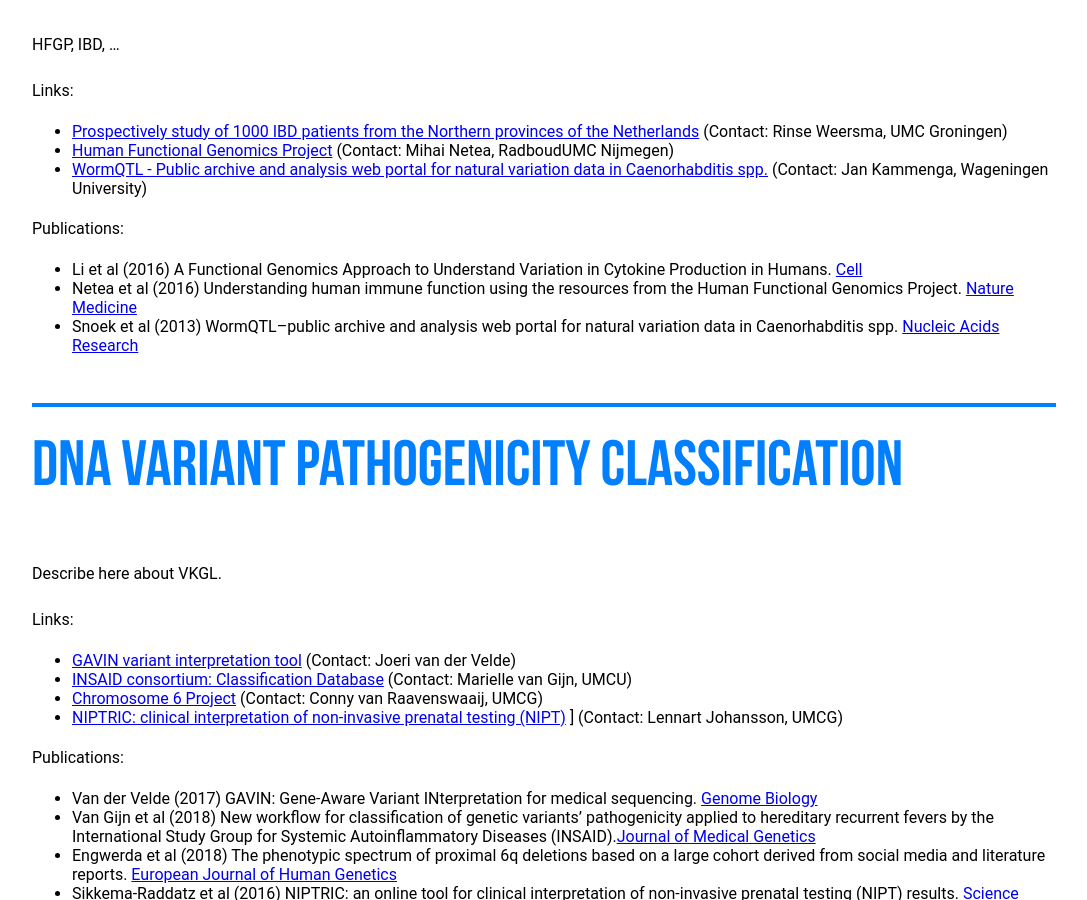
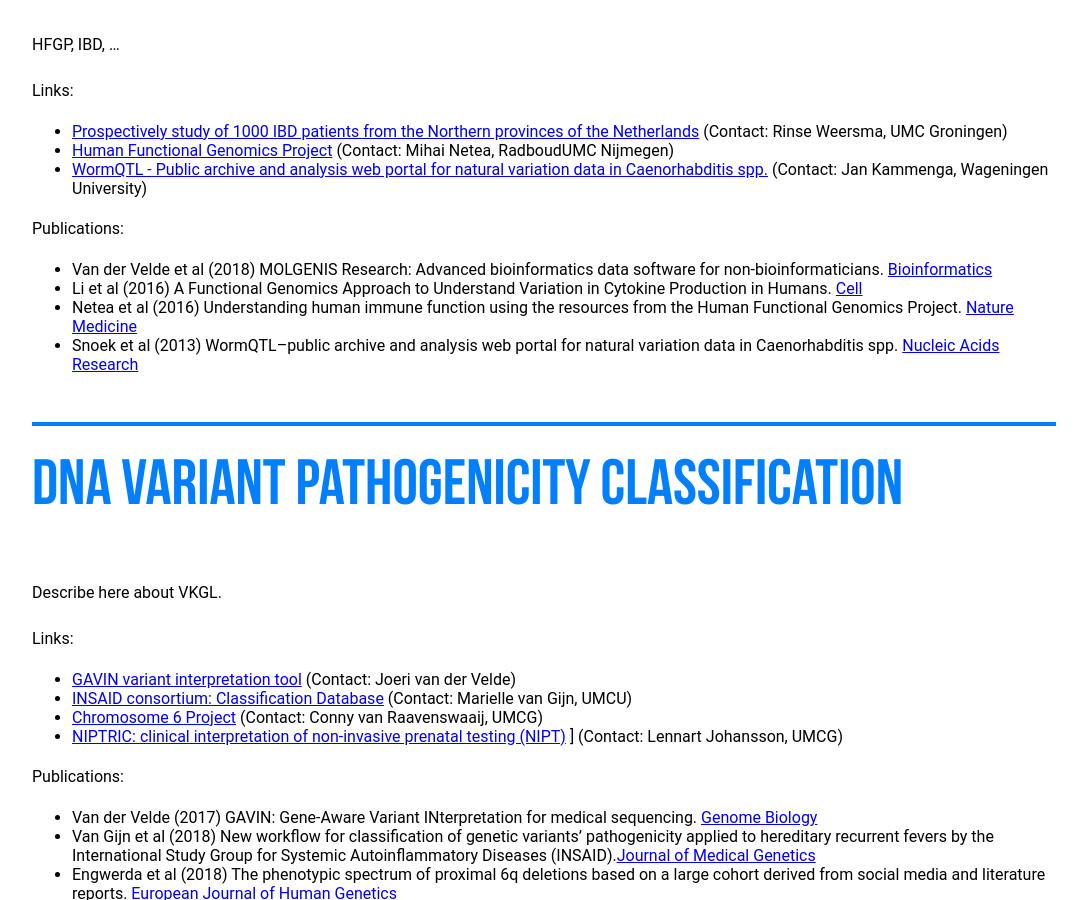
Before and after one commit to mswertz/mswertz.gihub.io, a Jekyll site: the page built from communities.md, in a window 1280 px wide and 900 px high, scrolled down 2204 px. Shown: the whole window, without its empty margins (96-1183 px from the left). Built offline with Jekyll 4.4.1, drawn with Linux system fonts in a browser that asks for light colours.

Commit message:
added new publication

```diff
--- a/communities.md
+++ b/communities.md
@@ -60,6 +60,7 @@ Links:
 * [WormQTL - Public archive and analysis web portal for natural variation data in Caenorhabditis spp.](http://www.wormqtl.org) (Contact: Jan Kammenga, Wageningen University)
 
 Publications:
+* Van der Velde et al (2018) MOLGENIS Research: Advanced bioinformatics data software for non-bioinformaticians. [Bioinformatics](https://academic.oup.com/bioinformatics/advance-article/doi/10.1093/bioinformatics/bty742/5085379)
 * Li et al (2016) A Functional Genomics Approach to Understand Variation in Cytokine Production in Humans. [Cell](https://www.ncbi.nlm.nih.gov/pubmed/27814507)
 * Netea et al (2016) Understanding human immune function using the resources from the Human Functional Genomics Project. [Nature Medicine](https://www.ncbi.nlm.nih.gov/pubmed/27490433)
 * Snoek et al (2013) WormQTL--public archive and analysis web portal for natural variation data in Caenorhabditis spp. [Nucleic Acids Research](https://www.ncbi.nlm.nih.gov/pubmed/23180786)
```
